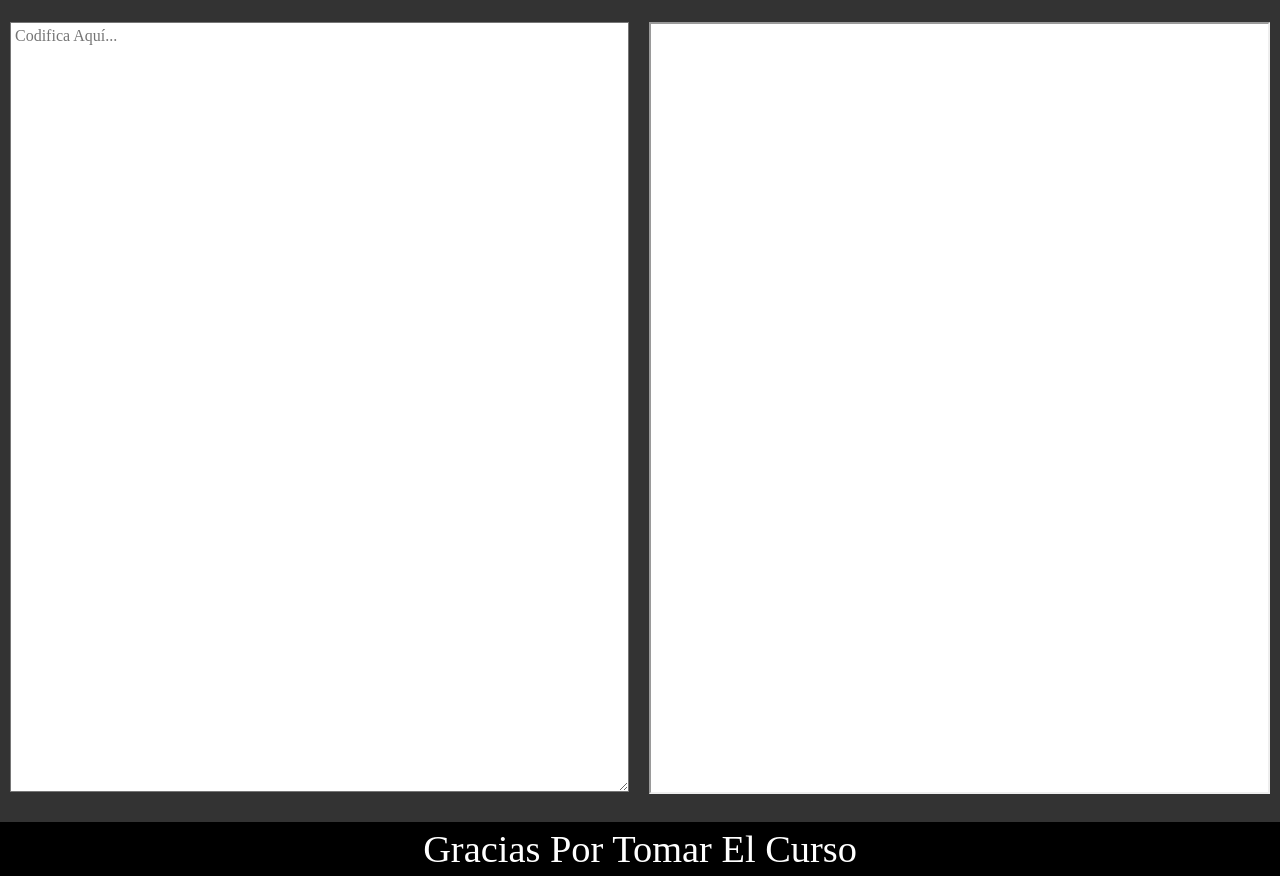
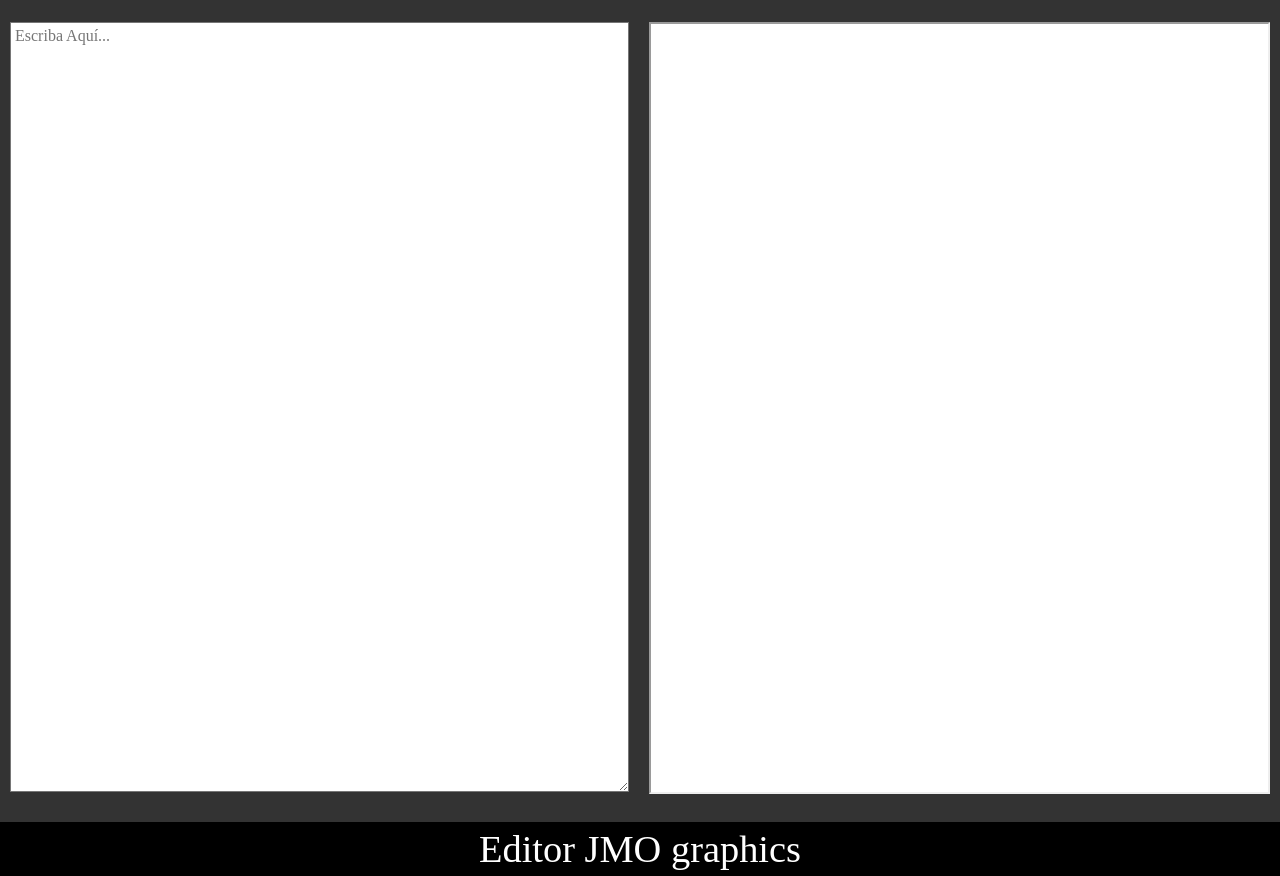
Before and after one commit to Fiakosorio/Simulador_Editor_texto, a plain HTML site: page index.html in a window 1280 px wide. Shown: the part 50-926 px from the top of the page. Drawn offline with Linux system fonts and the light colour scheme.

Commit message:
Update index.html

```diff
--- a/index.html
+++ b/index.html
@@ -12,12 +12,12 @@
             <h1>Editor En Tiempo Real</h1>
         </header>
         <div class="contenedor">
-            <textarea onkeyup="visualizarAhora()" placeholder="Codifica Aquí..." class="area" id="area"></textarea>
+            <textarea onkeyup="visualizarAhora()" placeholder="Escriba Aquí..." class="area" id="area"></textarea>
             <iframe class="vista" id="vista"></iframe>
         </div>
 
         <footer>
-            <span>Gracias Por Tomar El Curso</span>
+            <span>Editor JMO graphics</span>
         </footer>
 
         <script src="./js/main.js"></script>
```
